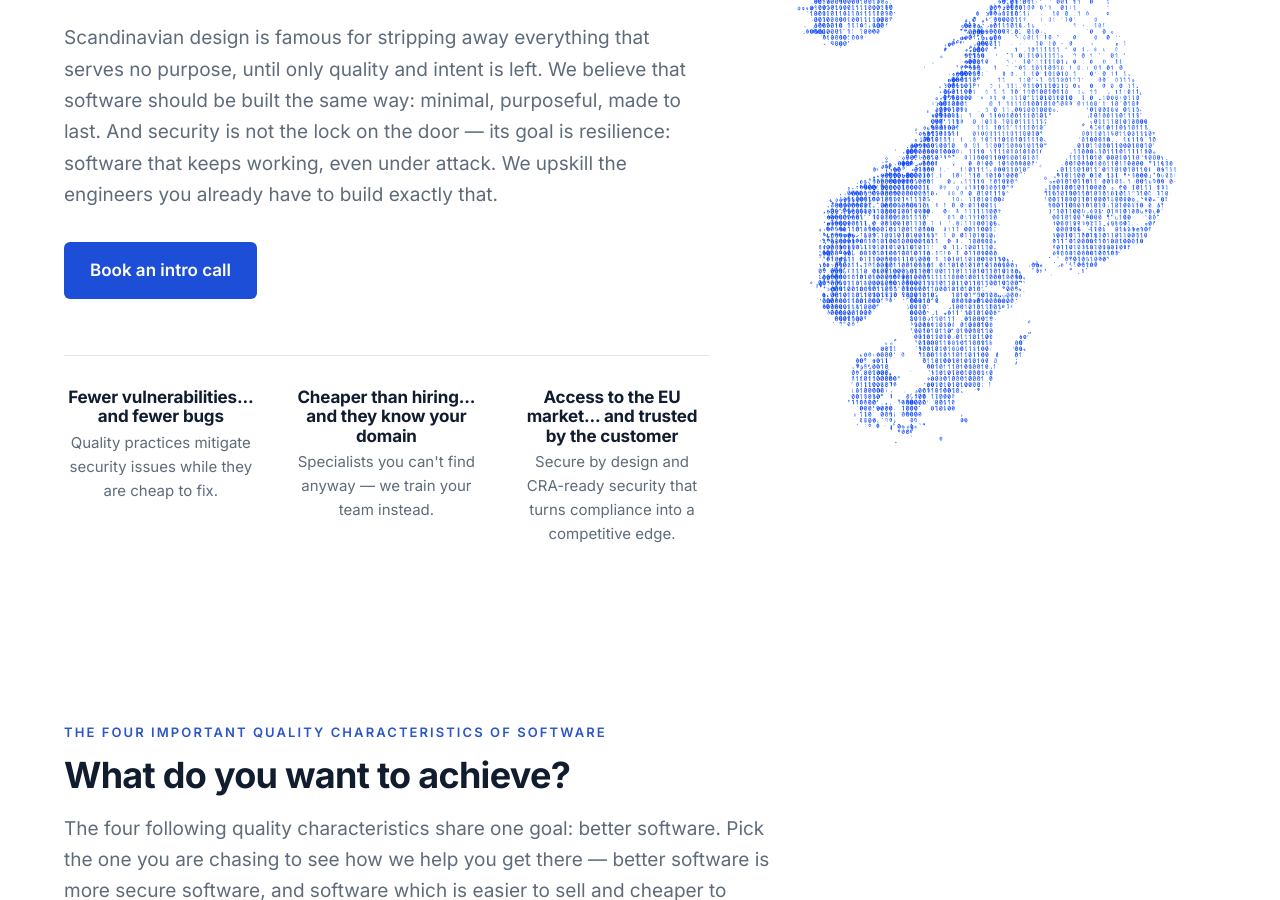
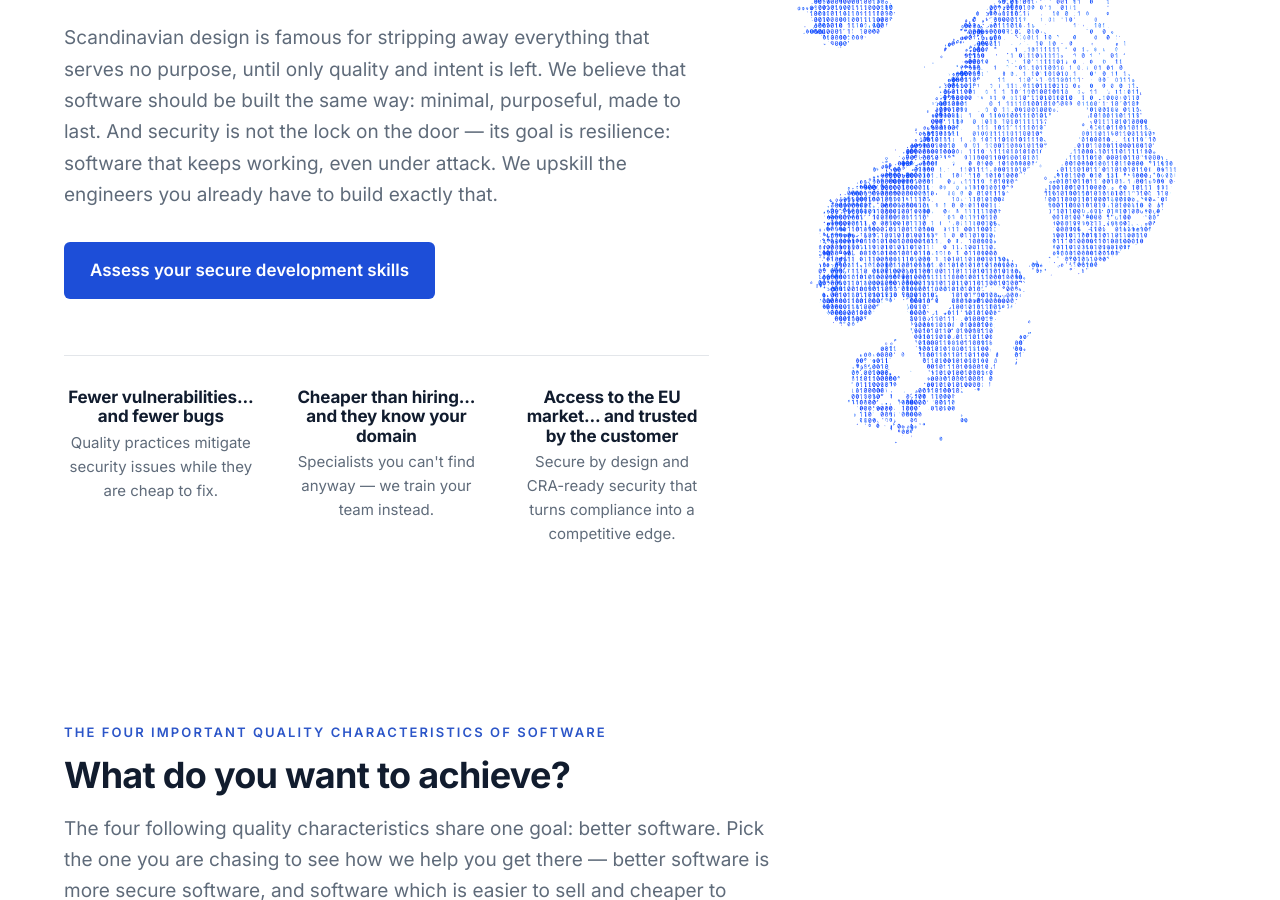
Before and after one commit to skjohansen/scandinaviandev-web, a Jekyll site: the page built from index.html, in a window 1280 px wide and 900 px high, scrolled down 332 px. Built offline with Jekyll 4.4.1, drawn with Linux system fonts in a browser that asks for light colours.

Commit message:
feat: Point at tally assessment

```diff
--- a/index.html
+++ b/index.html
@@ -23,7 +23,7 @@ redirect_from:
         door — its goal is resilience: software that keeps working, even under
         attack. We upskill the engineers you already have to build exactly that.
       </p>
-      <a class="btn btn--primary btn--lg" href="{{ site.calendly_url }}" target="_blank" rel="noopener">{{ t.book_intro_call }}</a>
+      <a class="btn btn--primary btn--lg" href="https://tally.so/r/q5aGr2" target="_blank" rel="noopener">Assess your secure development skills</a>
 
       <ul class="value-props" role="list">
         <li>
```
